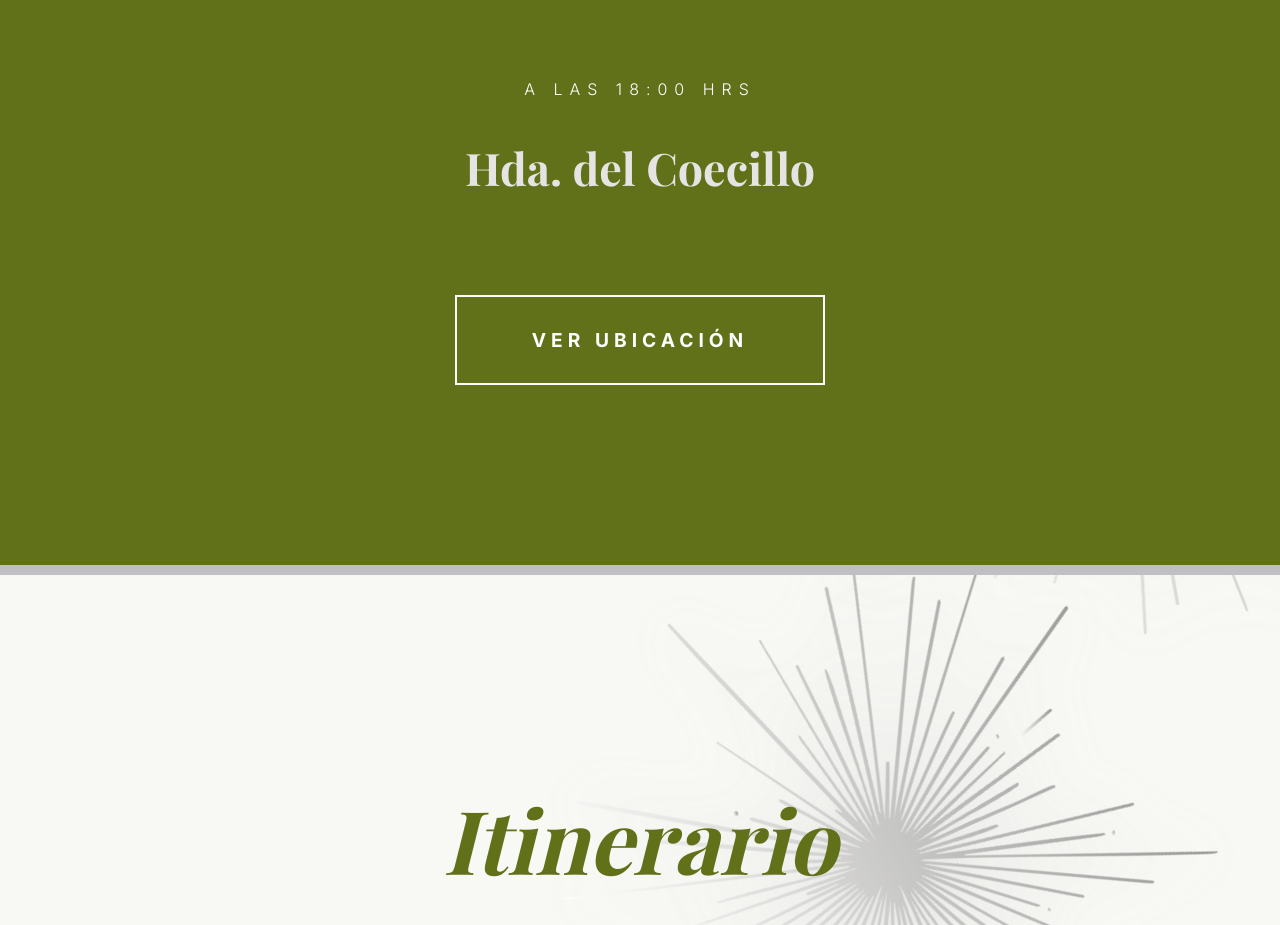
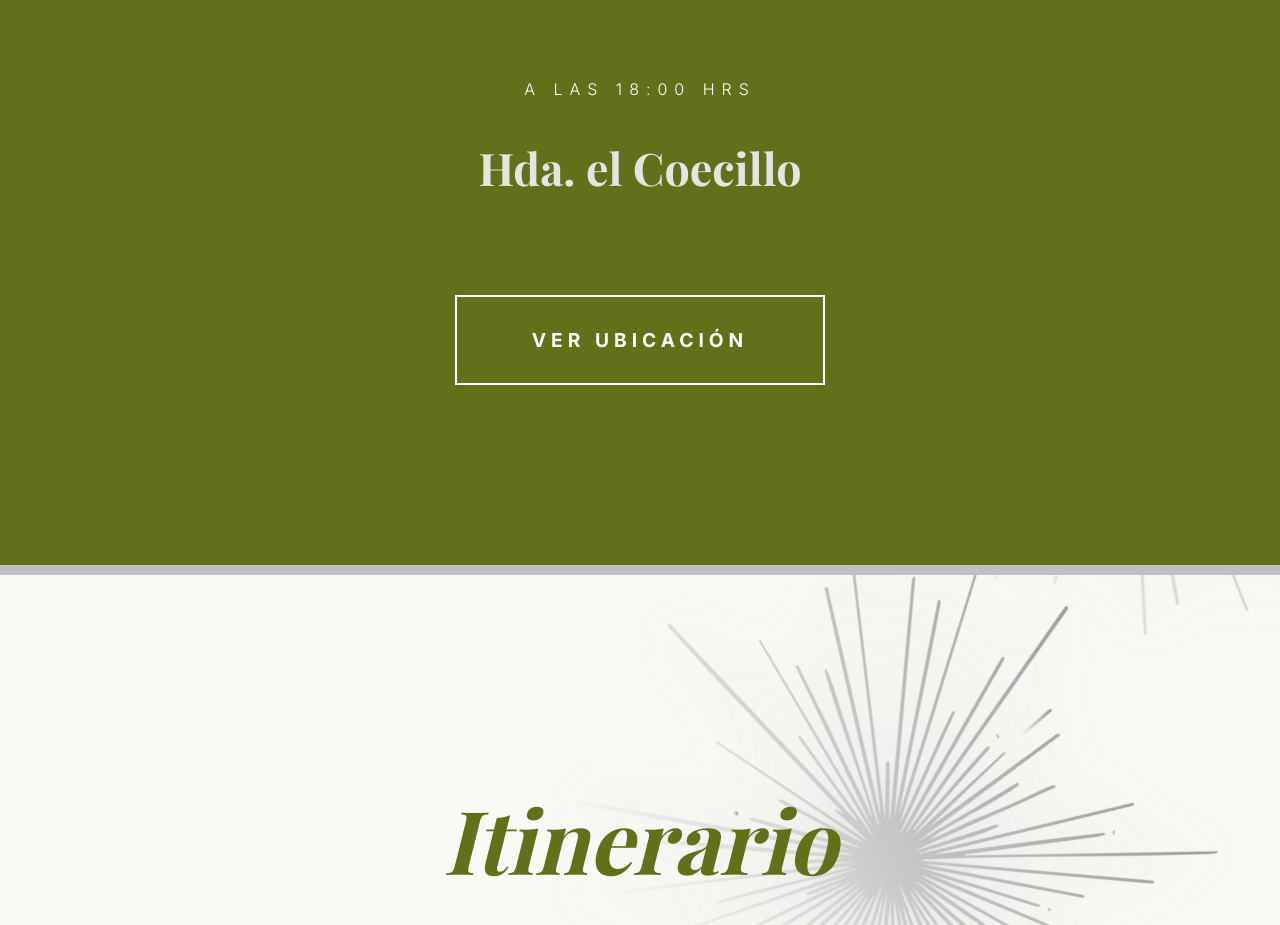
Before and after one commit to HOMERO-CHAVEZ-PRODUCTOR/INVITACION-PSOCOLOGIA, a plain HTML site: page index.html in a window 1280 px wide. Shown: the part 1820-2745 px from the top of the page. Drawn offline with nearby package versions, Linux system fonts and the light colour scheme; a web font is replaced by a local one.

Commit message:
index.html

```diff
--- a/index.html
+++ b/index.html
@@ -455,7 +455,7 @@
             </div>
             <div class="bloque-ubicacion">
                 <p style="font-weight: 300; letter-spacing: 7px; margin-bottom: 20px;">A LAS 18:00 HRS</p>
-                <h3 class="serif">Hda. del Coecillo</h3>
+                <h3 class="serif">Hda. el Coecillo</h3>
                 <a href="https://maps.app.goo.gl/qZ7Dk184EXonveKC7" target="_blank" class="boton-ubicacion">VER UBICACIÓN</a>
             </div>
         </div>
```
